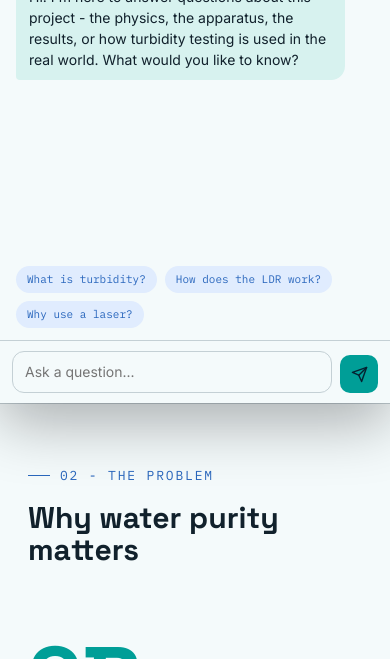
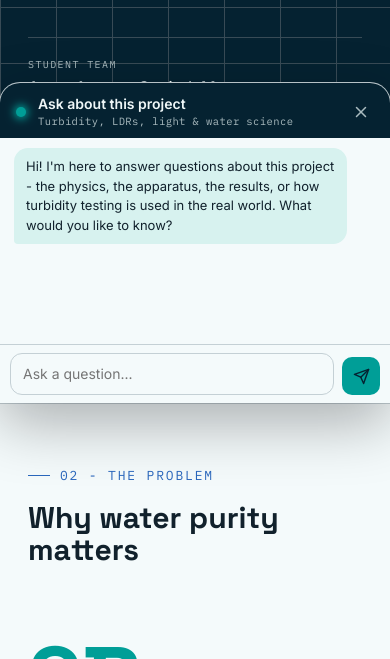
Before and after one commit to anayy08/steam-turbiditytester, a website: page index.html in a window 390 px wide. Shown: the part 441-1100 px from the top of the page. Drawn offline with Linux system fonts and the light colour scheme.

Commit message:
Shrink mobile chat panel from 60vh to 38vh
The always-open panel was covering most of the screen on phones.
Reduce its height, tighten padding/font-size, and hide the
suggestion chips on mobile to keep more content readable above it.

```diff
--- a/index.html
+++ b/index.html
@@ -410,13 +410,16 @@ footer .fmeta{ font-family:var(--font-mono); font-size:12px; color:var(--color-o
 @media (max-width:640px){
   #chat-panel{
     right:0; left:0; bottom:0; width:100%; max-width:100%;
-    height:min(60dvh, 520px); max-height:60dvh;
+    height:min(38dvh, 320px); max-height:38dvh;
     border-radius:20px 20px 0 0;
     transform:translateY(0) scale(1);
   }
   #chat-panel[data-open="false"]{ transform:translateY(100%) scale(1); }
-  .chat-head{ padding:16px 16px calc(14px + env(safe-area-inset-top,0px)) 16px; }
-  .chat-msg{ max-width:92%; }
+  .chat-head{ padding:12px 16px calc(10px + env(safe-area-inset-top,0px)) 16px; }
+  .chat-msg{ max-width:92%; font-size:13px; padding:9px 12px; }
+  .chat-messages{ padding:10px 14px 4px; gap:8px; }
+  .chat-suggest{ display:none; }
+  .chat-input-row{ padding:8px 10px calc(8px + env(safe-area-inset-bottom)); }
 }
 </style>
 </head>
```
